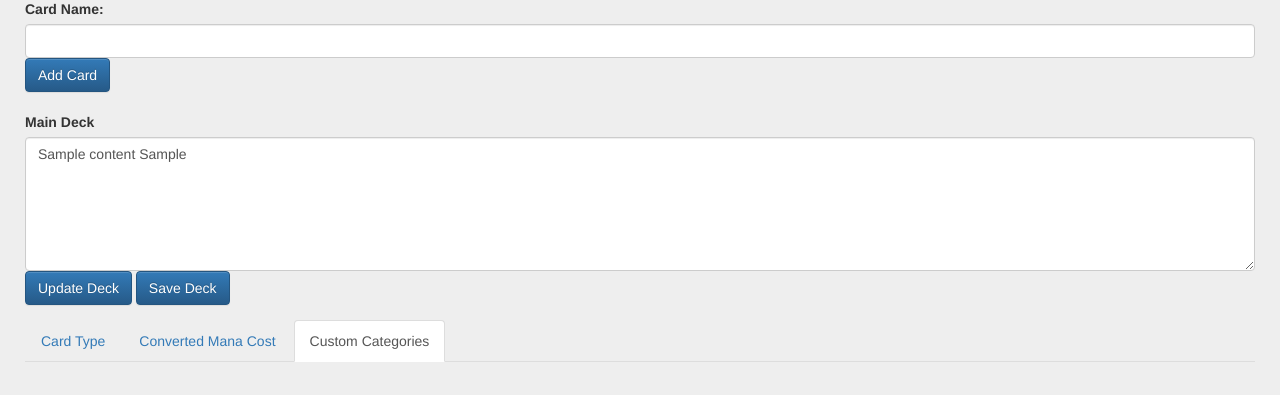
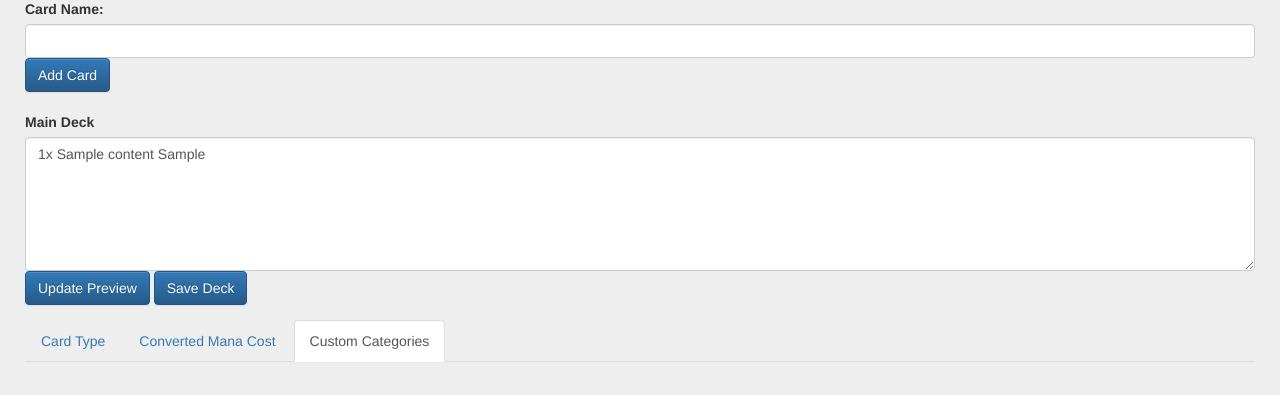
Before and after one commit to TheRealFlyingPotato/cs-4096, a Django app: page /mtg/deck/1/ in a window 1280 px wide. Shown: the part 98-493 px from the top of the page. Run offline with Django 3.2, Linux system fonts and the light colour scheme; tables that the repository leaves empty hold one stand-in row (values such as "Sample post"); some libraries are stand-ins or nearby versions.

Commit message:
template change

```diff
--- a/django_test/mtg/templates/mtg/editor.html
+++ b/django_test/mtg/templates/mtg/editor.html
@@ -28,9 +28,9 @@
       <br></br>
       <label for="mainDeckEntry">Main Deck</label>
       <textarea class="form-control" id = "cardEntry" rows="6">
-{% for card in cards %}{{ card.card_name }} {{ card.categories }}
+{% for card in cards %}{{ card.count }}x {{ card.card_name }} {{ card.categories }}
 {% endfor %}</textarea>
-      <button type="button" class="btn btn-primary" id="updateDeck">Update Deck</button>
+      <button type="button" class="btn btn-primary" id="updateDeck">Update Preview</button>
       <button type="button" class="btn btn-primary" id="saveDeck">Save Deck</button>
     </div>
   </form>
```
